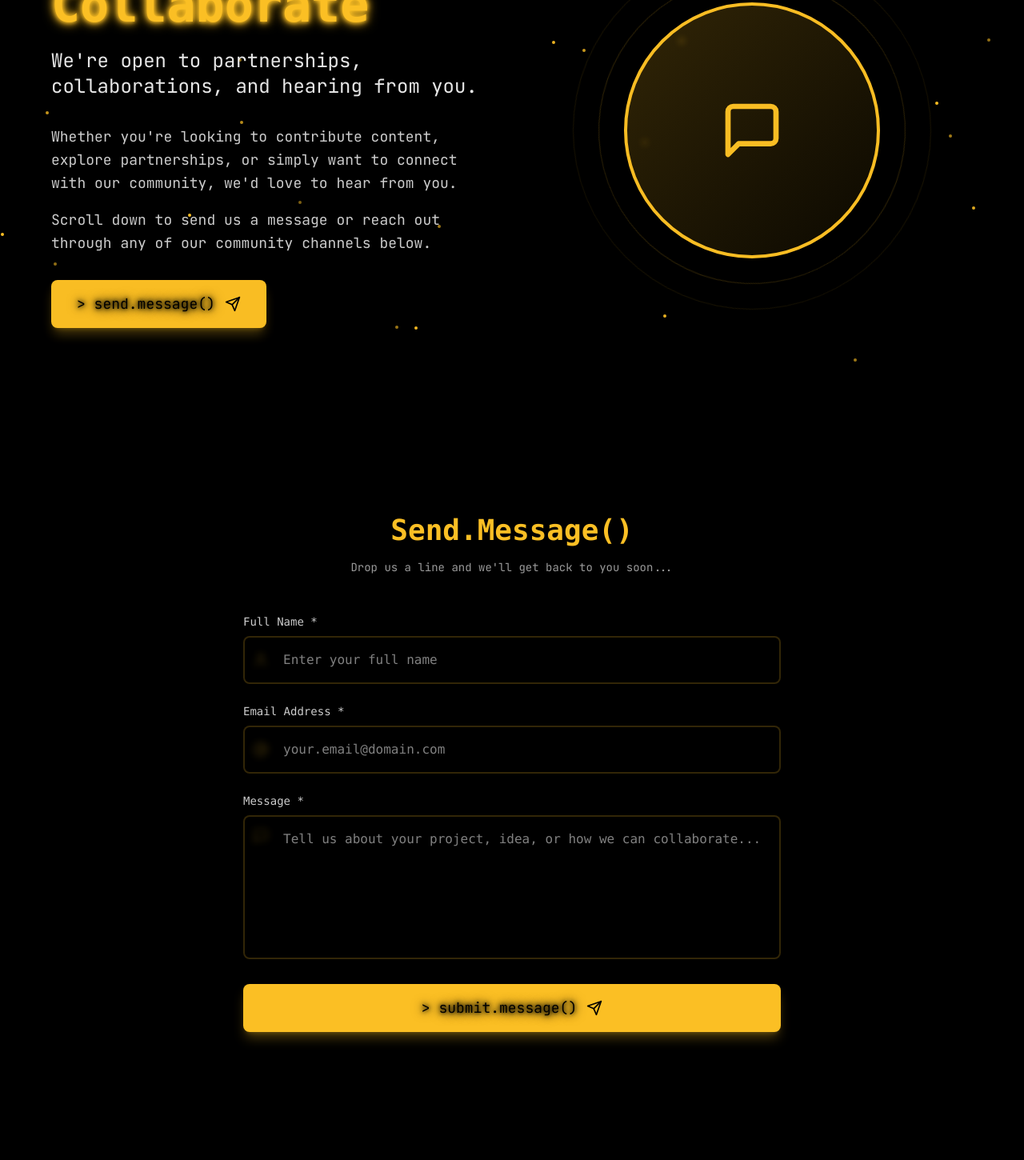
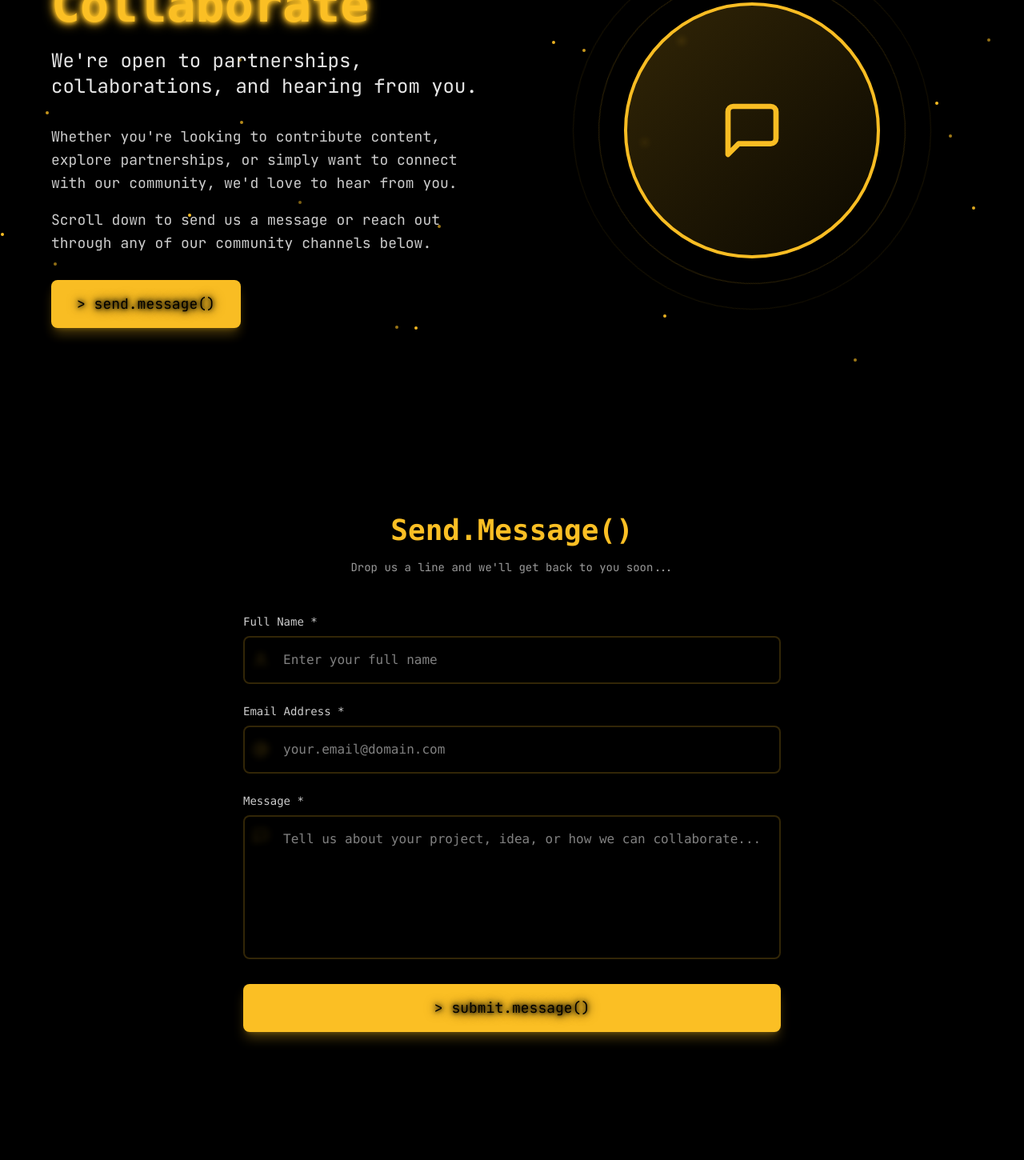
Before and after one commit to Blockhore/blockhore, a React (Vite) app: page /contact in a window 1280 px wide. Shown: the part 317-1767 px from the top of the page at 80% size. Built offline with nearby package versions, Linux system fonts and the light colour scheme.

Commit message:
Update ContactPage.tsx

```diff
--- a/src/pages/ContactPage.tsx
+++ b/src/pages/ContactPage.tsx
@@ -241,7 +241,7 @@ export const ContactPage: React.FC<ContactPageProps> = ({ isDark }) => {
                 style={{ animationDuration: '2s' }}
               >
                 <span>{'>'} send.message()</span>
-                <Send className="w-5 h-5" />
+
               </button>
             </div>
                         {/* Right Illustration */}
@@ -419,7 +419,7 @@ export const ContactPage: React.FC<ContactPageProps> = ({ isDark }) => {
                     ) : (
                       <>
                         <span>{'>'} submit.message()</span>
-                        <Send className="w-5 h-5" />
+
                       </>
                     )}
                   </button>
```
